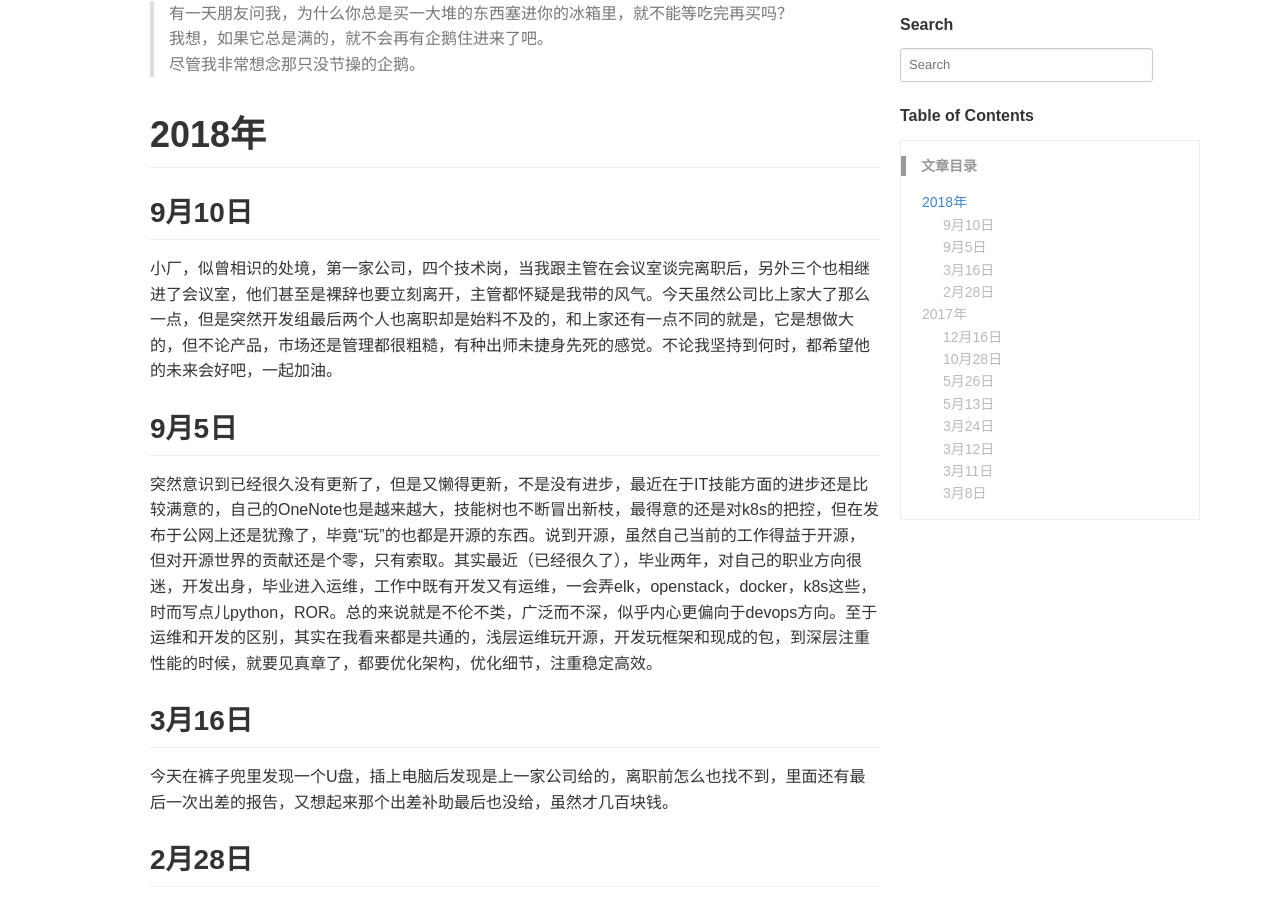
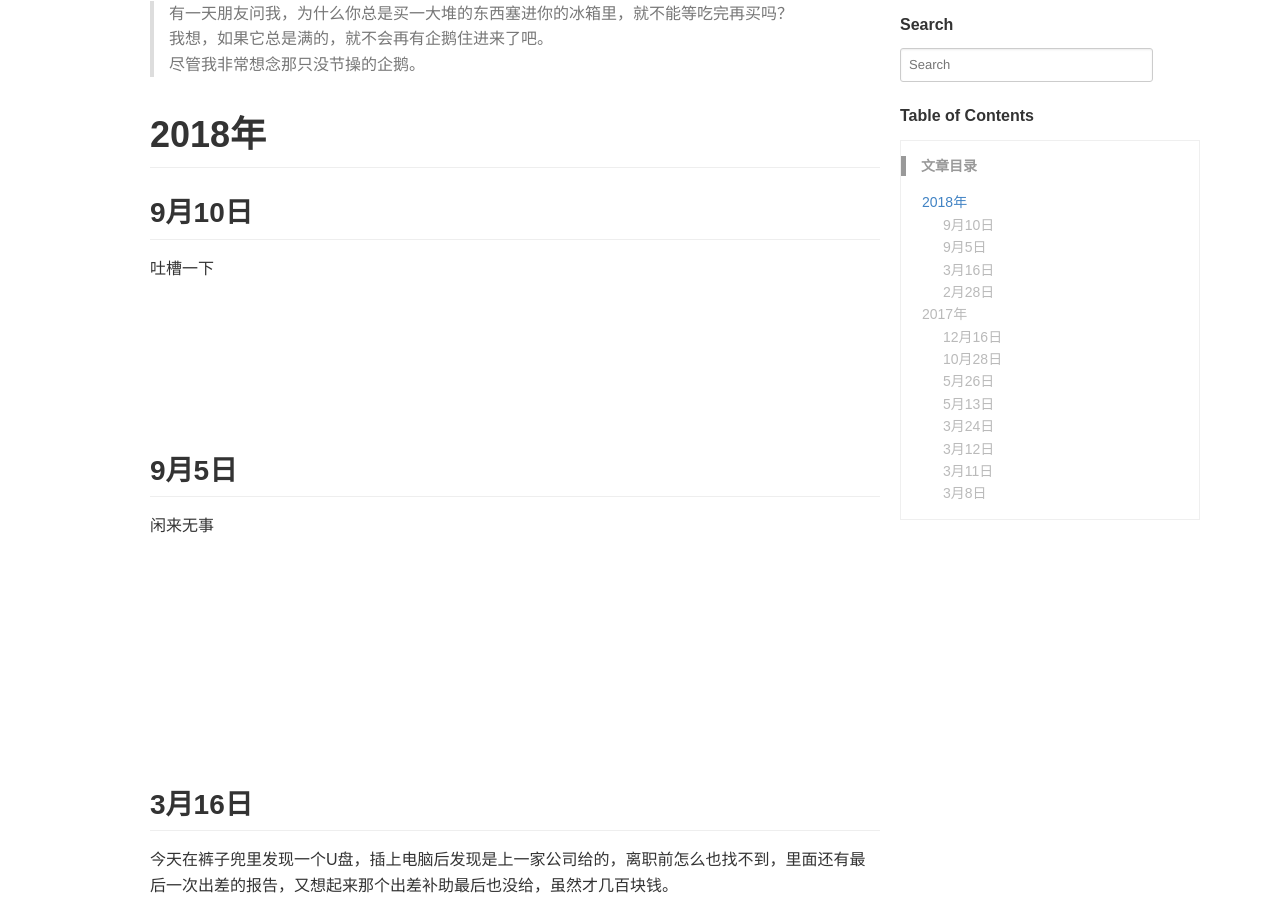
Before and after one commit to poisoncc/blog, a Jekyll site: the page built from pages/life.md, in a window 1280 px wide and 900 px high, scrolled down 194 px. Built offline with Jekyll 4.4.1, drawn with Linux system fonts in a browser that asks for light colours; comment, search, counter and statistics services are not loaded.

Commit message:
life隐藏某些话

```diff
--- a/_config.yml
+++ b/_config.yml
@@ -16,8 +16,8 @@
 #      Author      #
 # ---------------- #
 author: POISON
-organization: xdstar.com
-organization_url: http://www.xdstar.com
+organization: TJPU
+organization_url: http://www.tjpu.edu.cn
 github_username: maotongxue
 location: Beijing, China
 email: 553780882@qq.com
--- a/pages/life.md
+++ b/pages/life.md
@@ -14,10 +14,16 @@
 
 # 2018年
 ## 9月10日
+<p onMouseOver="document.all.menulayer_1.style.visibility=''" onMouseOut="document.all.menulayer_1.style.visibility='hidden'">吐槽一下</p>
+<div id="menulayer_1" class="menulayer" style="visibility: hidden;">
 小厂，似曾相识的处境，第一家公司，四个技术岗，当我跟主管在会议室谈完离职后，另外三个也相继进了会议室，他们甚至是裸辞也要立刻离开，主管都怀疑是我带的风气。今天虽然公司比上家大了那么一点，但是突然开发组最后两个人也离职却是始料不及的，和上家还有一点不同的就是，它是想做大的，但不论产品，市场还是管理都很粗糙，有种出师未捷身先死的感觉。不论我坚持到何时，都希望他的未来会好吧，一起加油。
+</div>
 
 ## 9月5日
+<p onMouseOver="document.all.menulayer_2.style.visibility=''" onMouseOut="document.all.menulayer_2.style.visibility='hidden'">闲来无事</p>
+<div id="menulayer_2" class="menulayer" style="visibility: hidden;">
 突然意识到已经很久没有更新了，但是又懒得更新，不是没有进步，最近在于IT技能方面的进步还是比较满意的，自己的OneNote也是越来越大，技能树也不断冒出新枝，最得意的还是对k8s的把控，但在发布于公网上还是犹豫了，毕竟“玩”的也都是开源的东西。说到开源，虽然自己当前的工作得益于开源，但对开源世界的贡献还是个零，只有索取。其实最近（已经很久了），毕业两年，对自己的职业方向很迷，开发出身，毕业进入运维，工作中既有开发又有运维，一会弄elk，openstack，docker，k8s这些，时而写点儿python，ROR。总的来说就是不伦不类，广泛而不深，似乎内心更偏向于devops方向。至于运维和开发的区别，其实在我看来都是共通的，浅层运维玩开源，开发玩框架和现成的包，到深层注重性能的时候，就要见真章了，都要优化架构，优化细节，注重稳定高效。
+</div>
 
 ## 3月16日
 今天在裤子兜里发现一个U盘，插上电脑后发现是上一家公司给的，离职前怎么也找不到，里面还有最后一次出差的报告，又想起来那个出差补助最后也没给，虽然才几百块钱。
```
